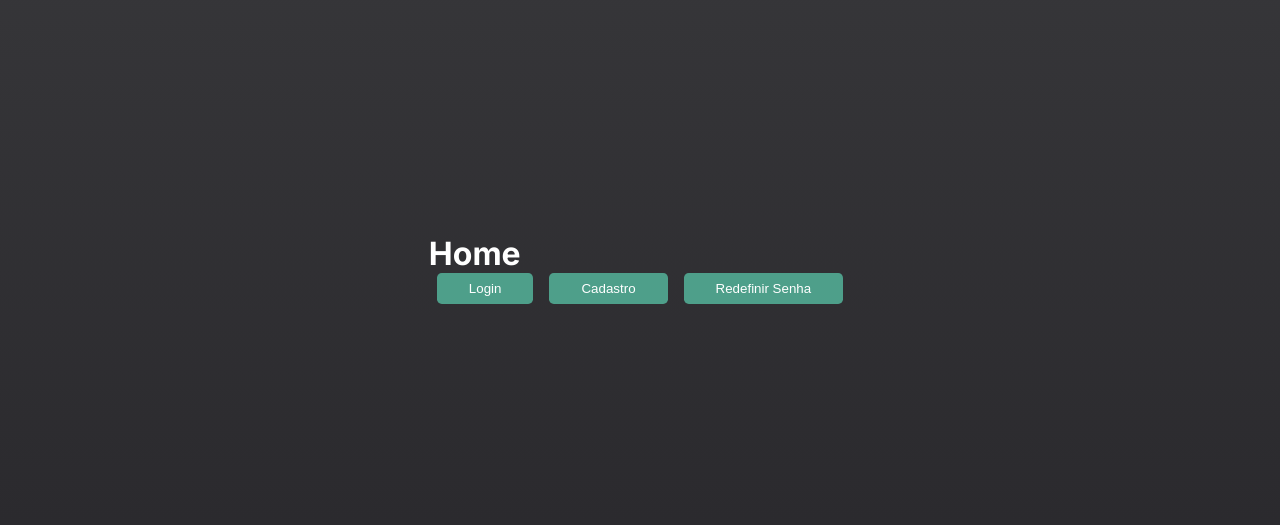
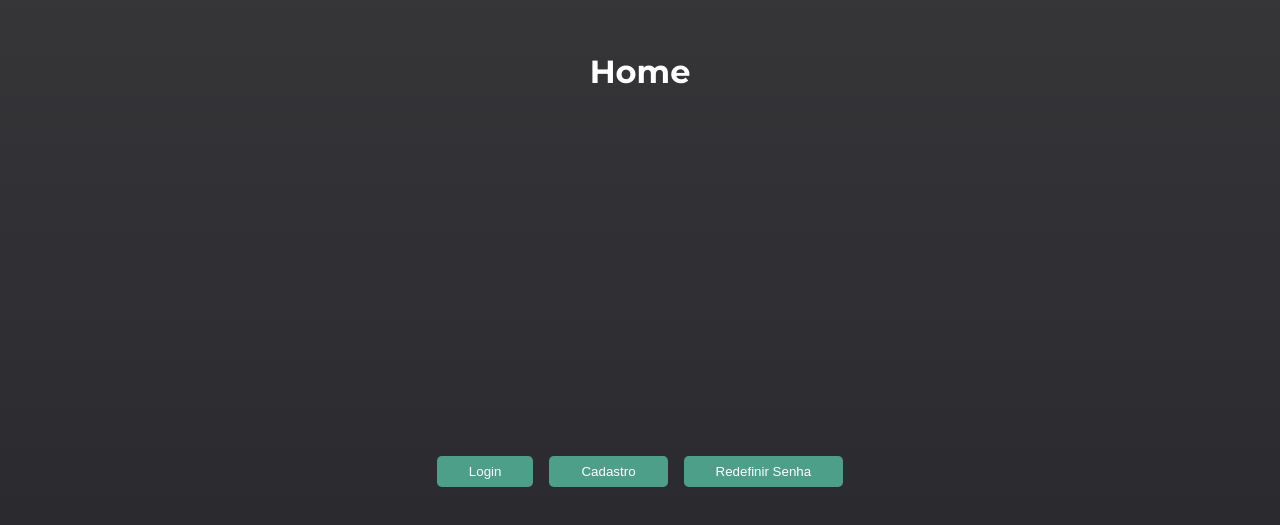
Before and after one commit to Pandas-Vermelhos-DEVs/Front-Locadora-Red-DEVs, a Next.js app: page / in a window 1280 px wide. Shown: the part 131-656 px from the top of the page. Built offline with nearby package versions, Linux system fonts and the light colour scheme.

Commit message:
style(config): adicionar configurações tailwind CSS
Adiciona a paleta de cores e fonts ao tailwind

Co-authored-by: Gabriel Viana Santos <Viana-Gabriel@users.noreply.github.com>

```diff
--- a/src/app/(router)/Cadastro/page.jsx
+++ b/src/app/(router)/Cadastro/page.jsx
@@ -2,7 +2,6 @@
 
 import { useState } from 'react'
 import { Navegacao } from '@/components/Navegacao/navegacao'
-import Link from 'next/link'
 import Botao from '@/components/Botao/Botao'
 import Campo from '@/components/Campo/Campo'
 
--- a/src/app/globals.css
+++ b/src/app/globals.css
@@ -3,9 +3,6 @@
 @tailwind utilities; */
 
 :root {
-  --font-primary: 'Montserrat', sans-serif;
-  --font-secudary: 'Anton', sans-serif;
-
   --bg-primary: linear-gradient(#38383b, #28272b);
 
   --color-primary: #ffffff;
--- a/src/app/layout.jsx
+++ b/src/app/layout.jsx
@@ -1,17 +1,30 @@
-import { Inter } from "next/font/google";
-import "./globals.css";
+import { Inter } from 'next/font/google'
+import { Montserrat } from 'next/font/google'
+import { Anton } from 'next/font/google'
+import './globals.css'
 
-const inter = Inter({ subsets: ["latin"] });
+// const inter = Inter({ subsets: ['latin'] })
+
+const montserrat = Montserrat({
+  subsets: ['latin'],
+  variable: '--font-montserrat',
+})
+
+const anton = Anton({
+  subsets: ['latin'],
+  weight: '400',
+  variable: '--font-anton',
+})
 
 export const metadata = {
-  title: "Create Next App",
-  description: "Generated by create next app",
-};
+  title: 'Locadora Red Devs',
+  description: 'pagina incial locadora red-devs',
+}
 
 export default function RootLayout({ children }) {
   return (
-    <html lang="en">
-      <body className={inter.className}>{children}</body>
+    <html lang='en'>
+      <body className={montserrat.className}>{children}</body>
     </html>
-  );
+  )
 }
--- a/src/app/page.jsx
+++ b/src/app/page.jsx
@@ -4,7 +4,6 @@ import Link from 'next/link'
 export default function Home() {
   return (
     <>
-      <div>
       <h1>Home</h1>
       <div>
         <Link href={'/Login'}>
@@ -17,7 +16,6 @@ export default function Home() {
           <Botao>Redefinir Senha</Botao>
         </Link>
       </div>
-      </div>
     </>
   )
 }
--- a/tailwind.config.js
+++ b/tailwind.config.js
@@ -1,11 +1,54 @@
 // tailwind.config.js
 
 export const content = [
-  "./src/pages/**/*.{js,ts,jsx,tsx,mdx}",
-  "./src/components/**/*.{js,ts,jsx,tsx,mdx}",
-  "./src/app/**/*.{js,ts,jsx,tsx,mdx}",
-];
+  './src/pages/**/*.{js,ts,jsx,tsx,mdx}',
+  './src/components/**/*.{js,ts,jsx,tsx,mdx}',
+  './src/app/**/*.{js,ts,jsx,tsx,mdx}',
+]
 export const theme = {
-  extend: {},
-};
-export const plugins = [];
+  extend: {
+    fontFamily: {
+      montserrat: ['var(--font-montserrat)', 'sans-serif'],
+      anton: ['var(--font-anton)', 'sans-serif'],
+    },
+    colors: {
+      transparent: 'transparent',
+      current: 'currentColor',
+
+      /*  Obs:depois definir o nome dar variaveis: podemos colocar em onde elas estão, background global, background div, etc */
+
+      /* Primeira Paleta -- decadas 10/30 */
+      primeira: '#1D1C1E',
+      segunda: '#333333',
+      terceira: '#6A6A6A',
+      quarta: '#DDDDDD',
+
+      /* Segunda Paleta e Terceira Paleta -- decada 70/80 */
+      primeira: '#0084DB',
+      segunda: '#829D77',
+      terceira: '#8F3355',
+      quarta: '#DD4C30',
+      quinta: '#F6DCF7',
+      sexta: '#FFDD3B',
+
+      /*Quarta Paleta -- decada 90 */
+      primeira: '#0088AD',
+      segunda: '#28468E',
+      terceira: '#A32350',
+      quarta: '#DF542A',
+      quinta: '#F6DCF7',
+      sexta: '#FE9869',
+
+      /* Cores Tela Login/Cadastro e Recuperação de Senha */
+      branco: '#ffffff',
+      destaque: '#dea351',
+      button: '#4e9f8a',
+      quarta: '#6a6a6a',
+      quinta: '#5f5f5f',
+
+      /* Cor de fundo gradiente*/
+      background: 'linear-gradient(#38383b, #28272b)',
+    },
+  },
+}
+export const plugins = []
```
Lines whose indentation alone changed are shown as unchanged.
